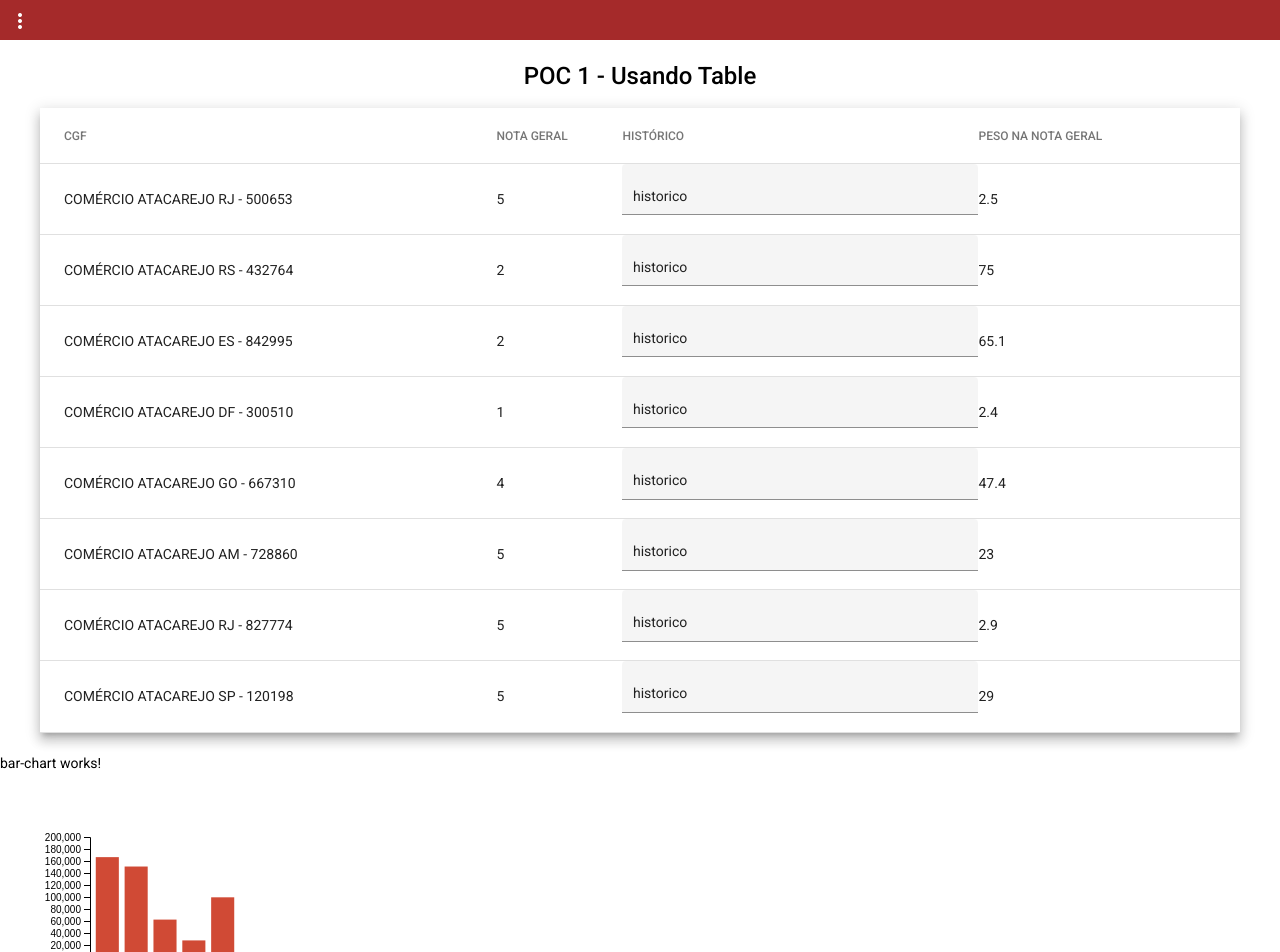
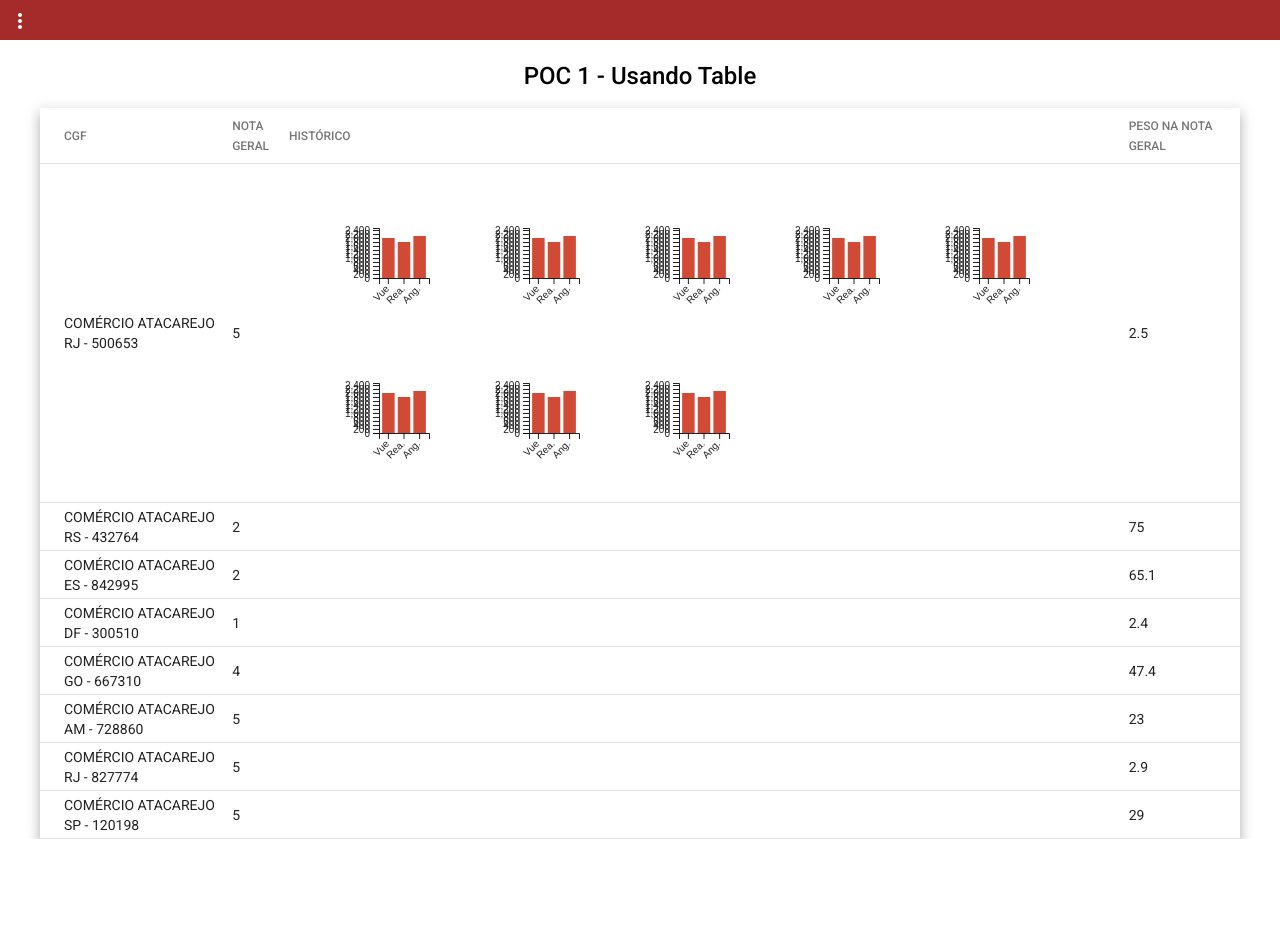
Before and after one commit to SabrinaKaren/poc-d3-em-grid, an Angular app: page /poc1 in a window 1280 px wide. Shown: the top 952 px of the page. After the commit the page ends 839 px from the top, so only its background shows below. Built offline with nearby package versions, Linux system fonts and the light colour scheme.

Commit message:
POC 1: incluindo bar-chart na tabela

```diff
--- a/src/app/app.component.html
+++ b/src/app/app.component.html
@@ -19,6 +19,3 @@
 </div>
 
 <router-outlet></router-outlet>
-
-<br>
-<app-bar-chart></app-bar-chart>
--- a/src/app/pages/poc1-table/poc1-table.component.html
+++ b/src/app/pages/poc1-table/poc1-table.component.html
@@ -17,7 +17,8 @@
         <ng-container matColumnDef="historico">
           <th mat-header-cell *matHeaderCellDef>HISTÓRICO</th>
           <!-- <td mat-cell *matCellDef="let element"> {{element.historico}} </td> -->
-          <td mat-cell *matCellDef="let element"> <app-generic [initialValue]="'historico'"></app-generic> </td>
+          <!-- <td mat-cell *matCellDef="let element"> <app-generic [initialValue]="'historico'"></app-generic> </td> -->
+          <td mat-cell *matCellDef="let element"> <app-bar-chart></app-bar-chart> </td>
         </ng-container>
 
         <ng-container matColumnDef="pesoNaNotaGeral">
--- a/src/app/shared/bar-chart/bar-chart.component.html
+++ b/src/app/shared/bar-chart/bar-chart.component.html
@@ -1,2 +1 @@
-<p>bar-chart works!</p>
 <figure id="bar"></figure>
--- a/src/app/shared/bar-chart/bar-chart.component.ts
+++ b/src/app/shared/bar-chart/bar-chart.component.ts
@@ -10,8 +10,8 @@ export class BarChartComponent implements OnInit {
 
   private svg: any;
   private margin = 50;
-  private width = 250 - (this.margin * 2);
-  private height = 220 - (this.margin * 2);
+  private width = 150 - (this.margin * 2);
+  private height = 150 - (this.margin * 2);
 
   constructor() { }
 
@@ -30,6 +30,7 @@ export class BarChartComponent implements OnInit {
   }
 
   private drawBars(data: any[]): void {
+
     // Create the X-axis band scale
     const x = d3.scaleBand()
       .range([0, this.width])
@@ -46,7 +47,7 @@ export class BarChartComponent implements OnInit {
 
     // Create the Y-axis band scale
     const y = d3.scaleLinear()
-    .domain([0, 200000])
+      .domain([0, 2500])
       .range([this.height, 0]);
 
     // Draw the Y-axis on the DOM
@@ -63,6 +64,7 @@ export class BarChartComponent implements OnInit {
       .attr("width", x.bandwidth())
       .attr("height", (d: any) => this.height - y(d.Stars))
       .attr("fill", "#d04a35");
+
   }
 
 }
```
Also changed, not shown: src/assets/frameworks.csv. Lines whose indentation alone changed are shown as unchanged.
